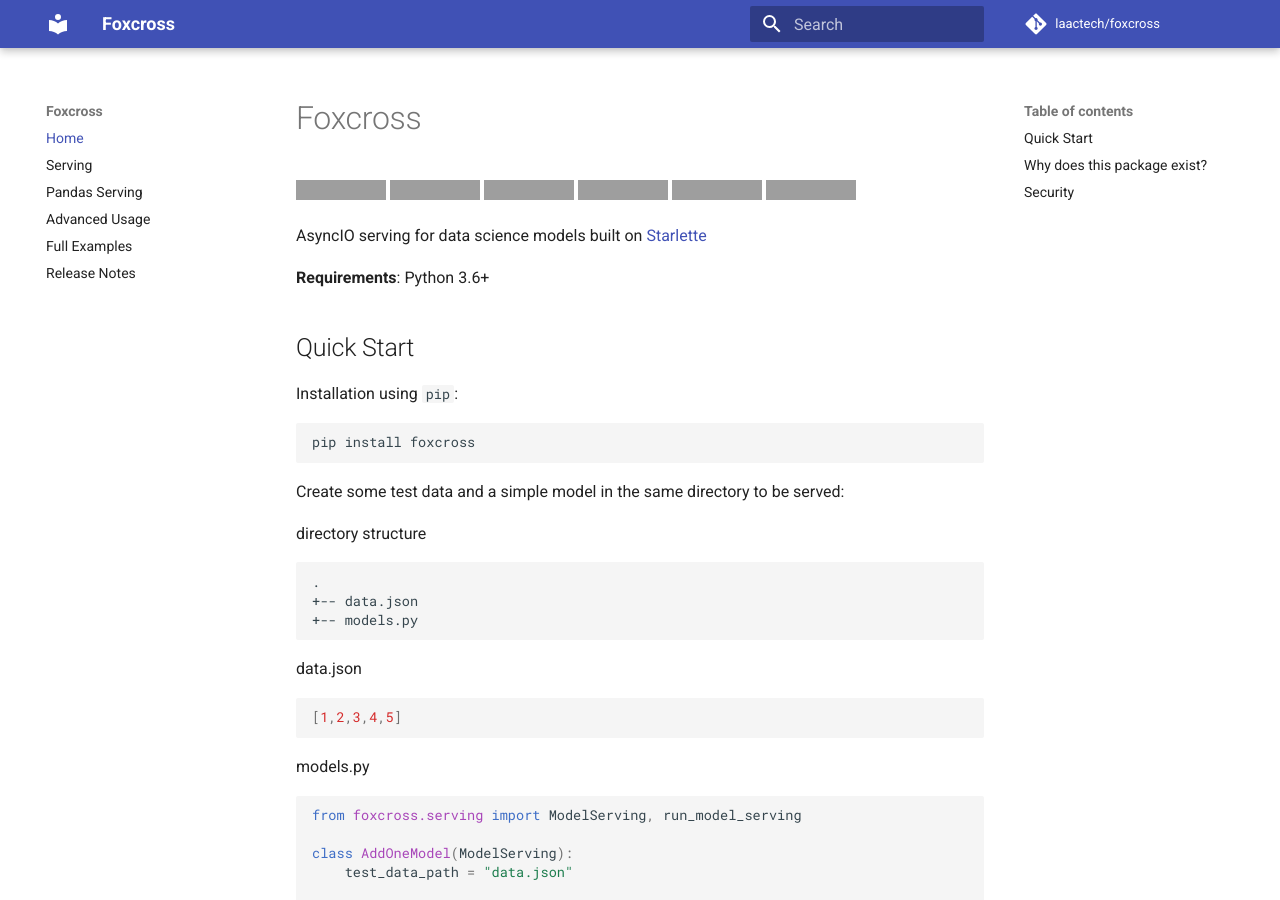
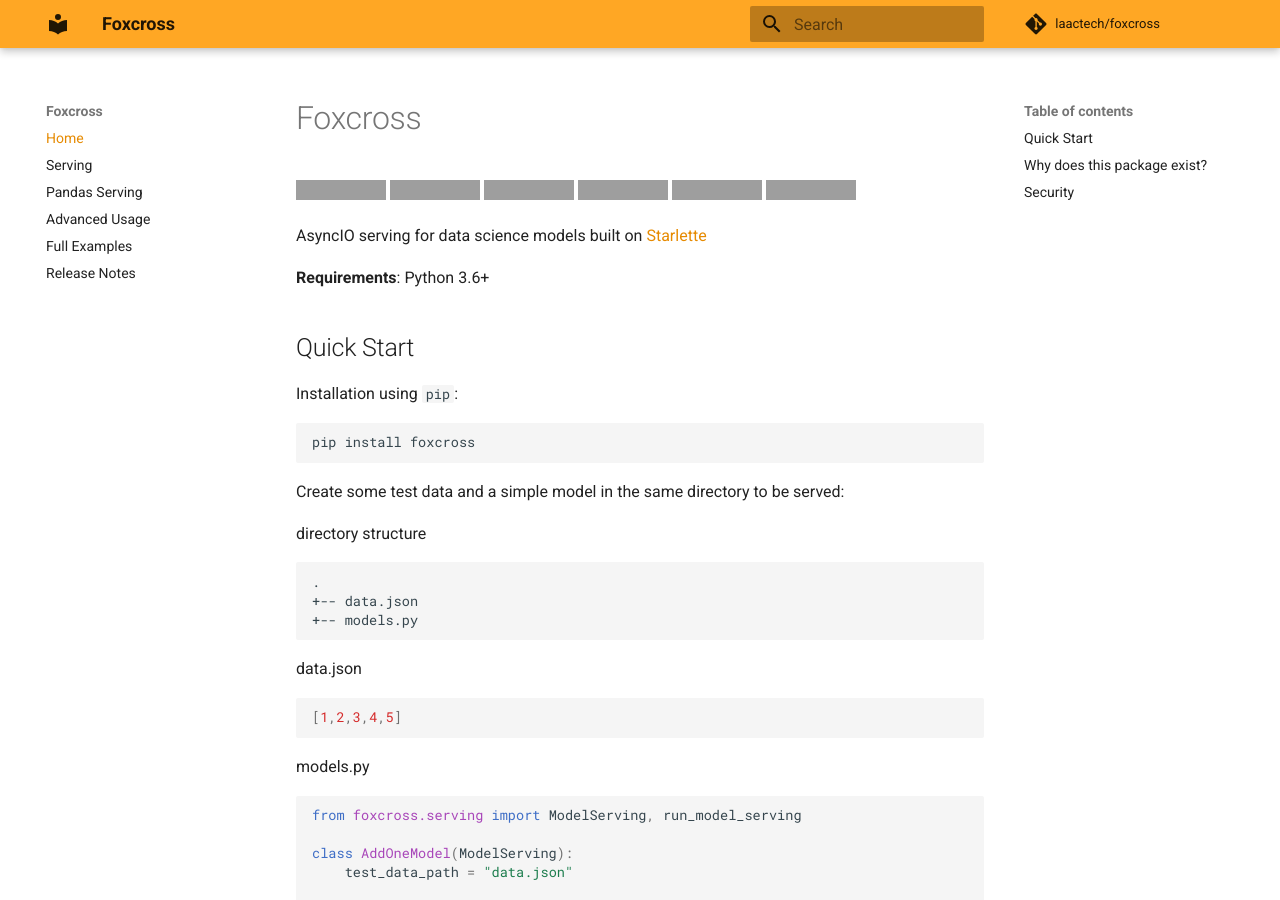
Before and after one commit to laactechnology/foxcross, an MkDocs documentation site: the page built from docs/index.md, in a window 1280 px wide and 900 px high. Built offline with MkDocs 1.6.1 and Material for MkDocs 9.7.7, drawn with Linux system fonts in a browser that asks for light colours; comment, search, counter and statistics services are not loaded; grey boxes are pictures that could not be loaded.

Commit message:
changing docs color

```diff
--- a/mkdocs.yml
+++ b/mkdocs.yml
@@ -5,6 +5,9 @@
 
 theme:
   name: 'material'
+  palette:
+    primary: 'orange'
+    accent: 'blue'
 
 repo_name: laactech/foxcross
 repo_url: https://github.com/laactech/foxcross
```
